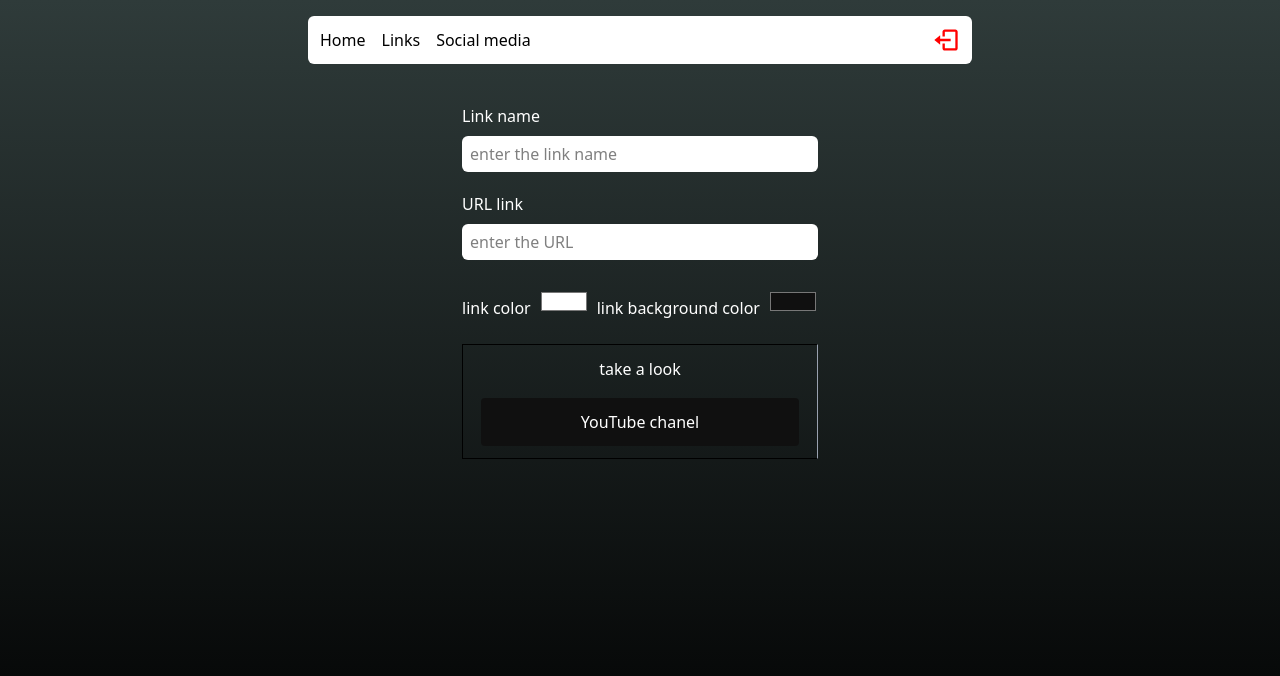
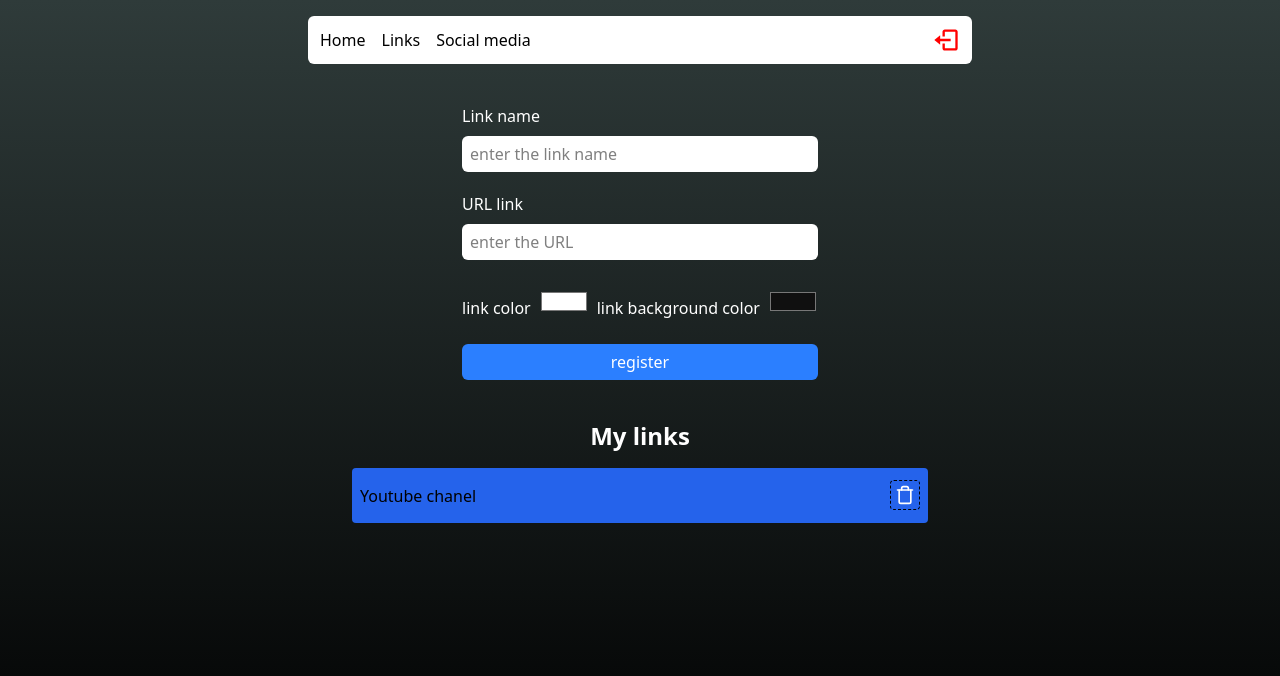
Before and after one commit to Luiz-Mendonca1/linkTree, a React (Vite) app: page /adm in a window 1280 px wide. Shown: the top 676 px of the page. Built offline with nearby package versions, Linux system fonts and the light colour scheme; no server answers; sample sign-in values are in the browser's storage.

Commit message:
add adm page register no function

```diff
--- a/src/pages/adm/index.tsx
+++ b/src/pages/adm/index.tsx
@@ -1,6 +1,7 @@
 import { Header } from "../../components/header/header"
 import { Input } from "../../components/input"
 import { useState } from "react"
+import { FiTrash } from "react-icons/fi"
 
 export function Adm(){
     const [nameInput, setNameInput] = useState('')
@@ -47,17 +48,34 @@
                     </div>
                 </section>
 
+                {nameInput !== '' && (
                     <div className="flex items-center justify-start flex-col mb7 p-1 border-e-gray-400 border rouded-md">
                         <label className="text-white font-medium mt-2 mb-2">
                             take a look
                         </label>
                         <article className="w-11/12 max-w-lg flex flex-col items-center justify-between bg-zinc-900 rounded px-1 py-3"
-                    style={{marginBottom: 8, marginTop: 9, backgroundColor: backgroundColorInput}}>
-                        <p className="font-medium" style={{color: textColorInput}}>YouTube chanel</p>
+                        style={{marginBottom: 8, marginTop: 8, backgroundColor: backgroundColorInput}}>
+                            <p className="font-medium" style={{color: textColorInput}}>{nameInput}</p>
                         </article>
                     </div>
+                )}
 
+                <button type="submit" className="mb-7 bg-blue-500 h-9 rounded-md text-white font-medium gap-4 flex justify-center items-center cursor-pointer">
+                    register</button>
             </form>
+
+            <h2 className="font-bold text-white mb-4 text-2xl">
+                My links</h2>
+
+            <article className="flex items-center justify-between w-11/12 max-w-xl rounded py-3 px-2 mb-2 select-none"
+            style={{backgroundColor: '#2563EB', color: '#000'}}>
+                <p>Youtube chanel</p>
+                <div>
+                    <button className="cursor-pointer border border-dashed p-1 rounded">
+                        <FiTrash size={20 } color="#FFF"/>
+                    </button>
+                </div>
+            </article>
         </div>
     )
 }
```
Lines whose indentation alone changed are shown as unchanged.
